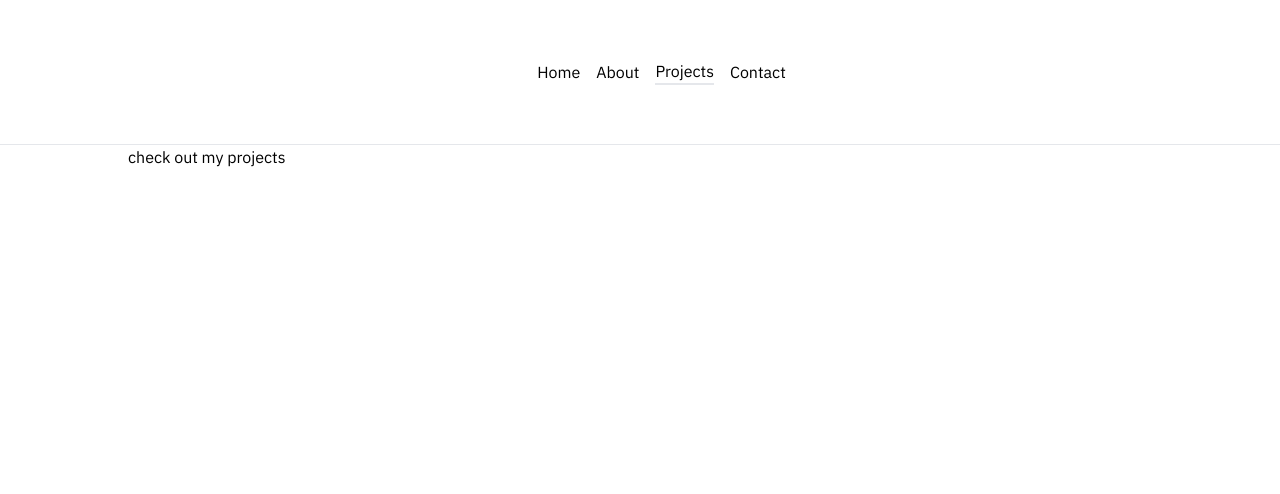
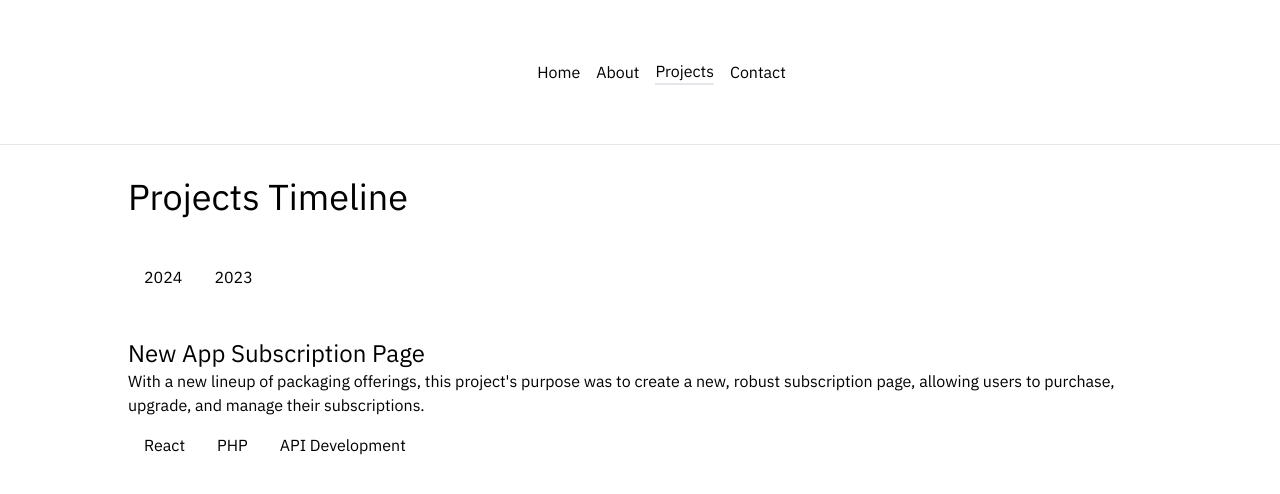
Before and after one commit to ryhill86/website-24, a React (Vite) app: page /projects in a window 1280 px wide. Shown: the top 494 px of the page. Built offline with nearby package versions, Linux system fonts and the light colour scheme.

Commit message:
my first types

```diff
--- /dev/null
+++ b/src/helpers/ProjectsTypes.ts
@@ -0,0 +1,13 @@
+export type Project = {
+  title: string;
+  description: string;
+  tech: string[];
+  github?: string;
+  images?: string[];
+};
+
+export type Projects = {
+  [key: string]: Project[];
+};
+
+export type TechType = Project['tech'][];
--- /dev/null
+++ b/src/helpers/projects.ts
@@ -0,0 +1,30 @@
+/*---------  Tech Constants  --------- */
+
+import { Projects } from './ProjectsTypes';
+
+const REACT = 'React';
+const PHP = 'PHP';
+const API_DEVELOPMENT = 'API Development';
+
+export const projects: Projects = {
+  '2024': [
+    {
+      title: 'New App Subscription Page',
+      description:
+        "With a new lineup of packaging offerings, this project's purpose was to create a new, robust subscription page, allowing users to purchase, upgrade, and manage their subscriptions.",
+      tech: [REACT, PHP, API_DEVELOPMENT],
+      github: '',
+      images: [],
+    },
+  ],
+  '2023': [
+    {
+      title: 'New App Subscription Page',
+      description:
+        "With a new lineup of packaging offerings, this project's purpose was to create a new, robust subscription page, allowing users to purchase, upgrade, and manage their subscriptions.",
+      tech: [REACT, PHP, API_DEVELOPMENT],
+      github: '',
+      images: [],
+    },
+  ],
+};
--- a/src/output.css
+++ b/src/output.css
@@ -575,6 +575,11 @@ video {
   margin-right: auto;
 }
 
+.my-12 {
+  margin-top: 3rem;
+  margin-bottom: 3rem;
+}
+
 .my-2 {
   margin-top: 0.5rem;
   margin-bottom: 0.5rem;
@@ -590,16 +595,6 @@ video {
   margin-bottom: 2rem;
 }
 
-.my-5 {
-  margin-top: 1.25rem;
-  margin-bottom: 1.25rem;
-}
-
-.my-12 {
-  margin-top: 3rem;
-  margin-bottom: 3rem;
-}
-
 .mb-8 {
   margin-bottom: 2rem;
 }
@@ -608,24 +603,16 @@ video {
   margin-left: 0.5rem;
 }
 
+.mr-6 {
+  margin-right: 1.5rem;
+}
+
 .mt-4 {
   margin-top: 1rem;
 }
 
 .mt-8 {
   margin-top: 2rem;
-}
-
-.mr-4 {
-  margin-right: 1rem;
-}
-
-.mr-8 {
-  margin-right: 2rem;
-}
-
-.mr-6 {
-  margin-right: 1.5rem;
 }
 
 .inline-block {
@@ -696,13 +683,25 @@ video {
   border-width: 1px;
 }
 
+.border-b-2 {
+  border-bottom-width: 2px;
+}
+
+.border-none {
+  border-style: none;
+}
+
 .border-slate-800 {
   --tw-border-opacity: 1;
   border-color: rgb(30 41 59 / var(--tw-border-opacity));
 }
 
-.fill-white {
-  fill: #fff;
+.bg-none {
+  background-image: none;
+}
+
+.p-2 {
+  padding: 0.5rem;
 }
 
 .p-6 {
@@ -734,16 +733,6 @@ video {
   padding-bottom: 2.25rem;
 }
 
-.px-\[\] {
-  padding-left: ;
-  padding-right: ;
-}
-
-.px-\[3vw\] {
-  padding-left: 3vw;
-  padding-right: 3vw;
-}
-
 .pl-\[4vw\] {
   padding-left: 4vw;
 }
@@ -764,6 +753,11 @@ video {
   vertical-align: middle;
 }
 
+.text-2xl {
+  font-size: 1.5rem;
+  line-height: 2rem;
+}
+
 .text-3xl {
   font-size: 1.875rem;
   line-height: 2.25rem;
@@ -781,10 +775,6 @@ video {
 
 .font-semibold {
   font-weight: 600;
-}
-
-.font-bold {
-  font-weight: 700;
 }
 
 .text-slate-800 {
@@ -934,6 +924,30 @@ button:focus-visible {
   color: rgb(255 255 255 / var(--tw-text-opacity));
 }
 
+.hover\:border-primary:hover {
+  --tw-border-opacity: 1;
+  border-color: rgb(17 24 39 / var(--tw-border-opacity));
+}
+
+@media (prefers-color-scheme: dark) {
+  .hover\:border-primary:hover {
+    --tw-border-opacity: 1;
+    border-color: rgb(255 255 255 / var(--tw-border-opacity));
+  }
+}
+
+.hover\:text-primary:hover {
+  --tw-text-opacity: 1;
+  color: rgb(0 0 0 / var(--tw-text-opacity));
+}
+
+@media (prefers-color-scheme: dark) {
+  .hover\:text-primary:hover {
+    --tw-text-opacity: 1;
+    color: rgb(255 255 255 / var(--tw-text-opacity));
+  }
+}
+
 .hover\:text-inverse:hover {
   --tw-text-opacity: 1;
   color: rgb(255 255 255 / var(--tw-text-opacity));
@@ -951,16 +965,6 @@ button:focus-visible {
     flex-direction: row;
   }
 
-  .md\:px-2 {
-    padding-left: 0.5rem;
-    padding-right: 0.5rem;
-  }
-
-  .md\:px-0 {
-    padding-left: 0px;
-    padding-right: 0px;
-  }
-
   .md\:text-4xl {
     font-size: 2.25rem;
     line-height: 2.5rem;
@@ -972,14 +976,14 @@ button:focus-visible {
     flex-direction: row;
   }
 
+  .lg\:px-0 {
+    padding-left: 0px;
+    padding-right: 0px;
+  }
+
   .lg\:py-12 {
     padding-top: 3rem;
     padding-bottom: 3rem;
-  }
-
-  .lg\:px-0 {
-    padding-left: 0px;
-    padding-right: 0px;
   }
 }
 
--- a/src/pages/Projects.tsx
+++ b/src/pages/Projects.tsx
@@ -1,7 +1,55 @@
 import React from 'react';
+import { projects } from '../helpers/projects';
 
 const Projects: React.FC = () => {
-  return <div className="container">check out my projects</div>;
+  const currentYear: string = new Date().getFullYear().toString();
+  const [activeYear, setActiveYear] = React.useState(currentYear);
+
+  console.log('ok', Object.keys(projects));
+
+  const projectYears: Array<React.ReactNode> = Object.keys(projects)
+    .sort((a, b) => parseInt(b) - parseInt(a))
+    .map(year => {
+      console.log('yearNumber', year);
+      return (
+        <button
+          key={year}
+          onClick={() => setActiveYear(year)}
+          className={`bg-none border-none ${
+            activeYear === year
+              ? 'border-b-2 border-primary text-primary'
+              : 'text-secondary hover:text-primary hover:border-primary'
+          } rounded-lg p-2 m-2`}
+        >
+          {year}
+        </button>
+      );
+    });
+
+  return (
+    <div className="container text-primary">
+      <h2 className="text-3xl md:text-4xl my-8">Projects Timeline</h2>
+      <div>{projectYears}</div>
+      <div>
+        {projects[activeYear].map(project => (
+          <div key={project.title} className="my-8">
+            <h3 className="text-2xl">{project.title}</h3>
+            <p>{project.description}</p>
+            <div className="flex flex-wrap">
+              {project.tech.map(techItem => (
+                <span
+                  key={techItem}
+                  className="bg-none text-primary rounded-lg p-2 m-2"
+                >
+                  {techItem}
+                </span>
+              ))}
+            </div>
+          </div>
+        ))}
+      </div>
+    </div>
+  );
 };
 
 export default Projects;
```
